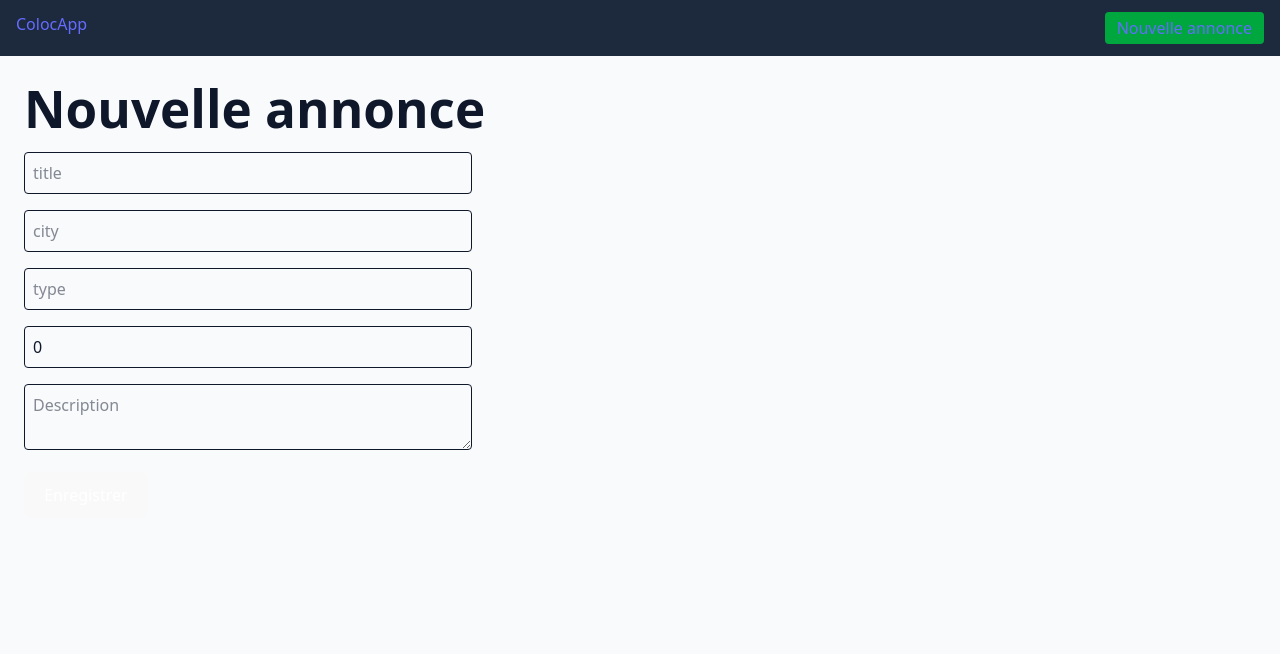
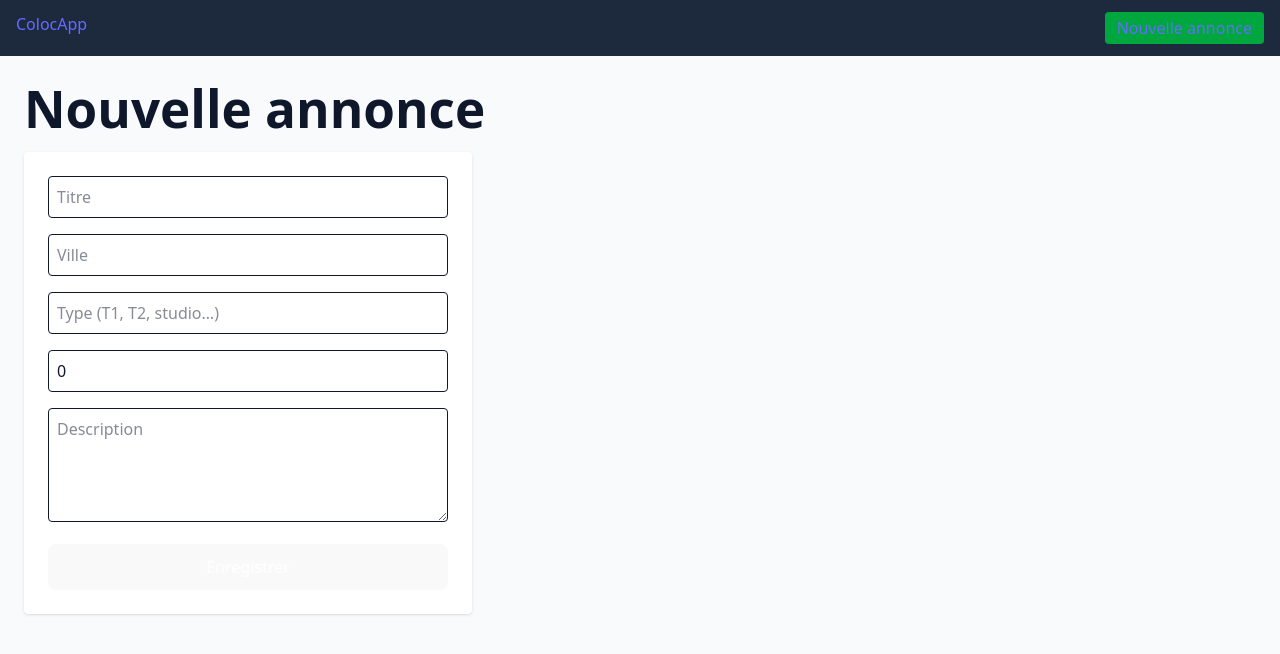
Before and after one commit to jhbkr/TestTechnique, a React (Vite) app in the folder front/: page /new in a window 1280 px wide. Shown: the top 654 px of the page. Built offline with nearby package versions, Linux system fonts and the light colour scheme; no server answers.

Commit message:
show appartment type + desc + price

```diff
--- a/front/package.json
+++ b/front/package.json
@@ -10,6 +10,7 @@
     "preview": "vite preview"
   },
   "dependencies": {
+    "@hookform/resolvers": "^5.0.1",
     "@tailwindcss/vite": "^4.1.8",
     "@tanstack/react-query": "^5.80.6",
     "axios": "^1.9.0",
@@ -17,7 +18,9 @@
     "prop-types": "^15.8.1",
     "react": "^19.1.0",
     "react-dom": "^19.1.0",
-    "react-router-dom": "^7.6.2"
+    "react-hook-form": "^7.57.0",
+    "react-router-dom": "^7.6.2",
+    "zod": "^3.25.55"
   },
   "devDependencies": {
     "@eslint/js": "^9.25.0",
--- a/front/src/features/listings/components/ListingForm.jsx
+++ b/front/src/features/listings/components/ListingForm.jsx
@@ -1,58 +1,111 @@
-import { useState } from "react";
+import { useForm } from "react-hook-form";
+import { z } from "zod";
+import { zodResolver } from "@hookform/resolvers/zod";
+import PropTypes from "prop-types";
+
+const schema = z.object({
+  title: z.string().min(3, "Au moins 3 caractères"),
+  city: z.string().min(2, "Ville obligatoire"),
+  type: z.string().nonempty("Type requis"),
+  rent: z.coerce.number().positive("Loyer positif"),
+  description: z.string().min(10, "Description trop courte"),
+});
 
 export default function ListingForm({ initial, onSubmit, loading }) {
-  const [form, setForm] = useState(
-    initial || { title: "", city: "", rent: 0, type: "", description: "" }
-  );
-
-  const handleChange = (e) =>
-    setForm({ ...form, [e.target.name]: e.target.value });
+  const {
+    register,
+    handleSubmit,
+    formState: { errors },
+  } = useForm({
+    resolver: zodResolver(schema),
+    defaultValues: initial ?? {
+      title: "",
+      city: "",
+      type: "",
+      rent: 0,
+      description: "",
+    },
+  });
 
   return (
     <form
-      onSubmit={(e) => {
-        e.preventDefault();
-        onSubmit(form);
-      }}
-      className="space-y-4 max-w-md"
+      onSubmit={handleSubmit(onSubmit)}
+      className="space-y-4 max-w-md bg-white p-6 rounded shadow"
     >
-      {["title", "city", "type"].map((field) => (
+      {/* Champ Titre */}
+      <div>
         <input
-          key={field}
-          name={field}
-          value={form[field]}
-          onChange={handleChange}
-          placeholder={field}
+          {...register("title")}
+          placeholder="Titre"
           className="w-full border p-2 rounded"
-          required
         />
-      ))}
+        {errors.title && (
+          <p className="text-red-600 text-sm">{errors.title.message}</p>
+        )}
+      </div>
 
+      {/* affichage des villes */}
+      <div>
+        <input
+          {...register("city")}
+          placeholder="Ville"
+          className="w-full border p-2 rounded"
+        />
+        {errors.city && (
+          <p className="text-red-600 text-sm">{errors.city.message}</p>
+        )}
+      </div>
+
+      {/* type de logement*/}
+      <div>
+        <input
+          {...register("type")}
+          placeholder="Type (T1, T2, studio…) "
+          className="w-full border p-2 rounded"
+        />
+        {errors.type && (
+          <p className="text-red-600 text-sm">{errors.type.message}</p>
+        )}
+      </div>
+
+      {/* pour le montant du loyer */}
+      <div>
         <input
           type="number"
-        name="rent"
-        value={form.rent}
-        onChange={handleChange}
-        placeholder="Loyer"
+          {...register("rent", { valueAsNumber: true })}
+          placeholder="Loyer (€)"
           className="w-full border p-2 rounded"
-        required
         />
+        {errors.rent && (
+          <p className="text-red-600 text-sm">{errors.rent.message}</p>
+        )}
+      </div>
 
+      {/* Desc du loyer*/}
+      <div>
         <textarea
-        name="description"
-        value={form.description}
-        onChange={handleChange}
+          {...register("description")}
           placeholder="Description"
           className="w-full border p-2 rounded"
-        required
+          rows={4}
         />
+        {errors.description && (
+          <p className="text-red-600 text-sm">{errors.description.message}</p>
+        )}
+      </div>
 
       <button
         disabled={loading}
-        className="px-4 py-2 bg-blue-600 text-white rounded disabled:opacity-50"
+        className="w-full py-2 bg-blue-600 text-white rounded disabled:opacity-50"
       >
         {loading ? "En cours…" : "Enregistrer"}
       </button>
     </form>
   );
 }
+
+ListingForm.propTypes = {
+  initial: PropTypes.object,
+  onSubmit: PropTypes.func.isRequired,
+  loading: PropTypes.bool,
+};
```
Also changed, not shown: 1 other file (tests, documents, lock files or other folders). Lines whose indentation alone changed are shown as unchanged.
